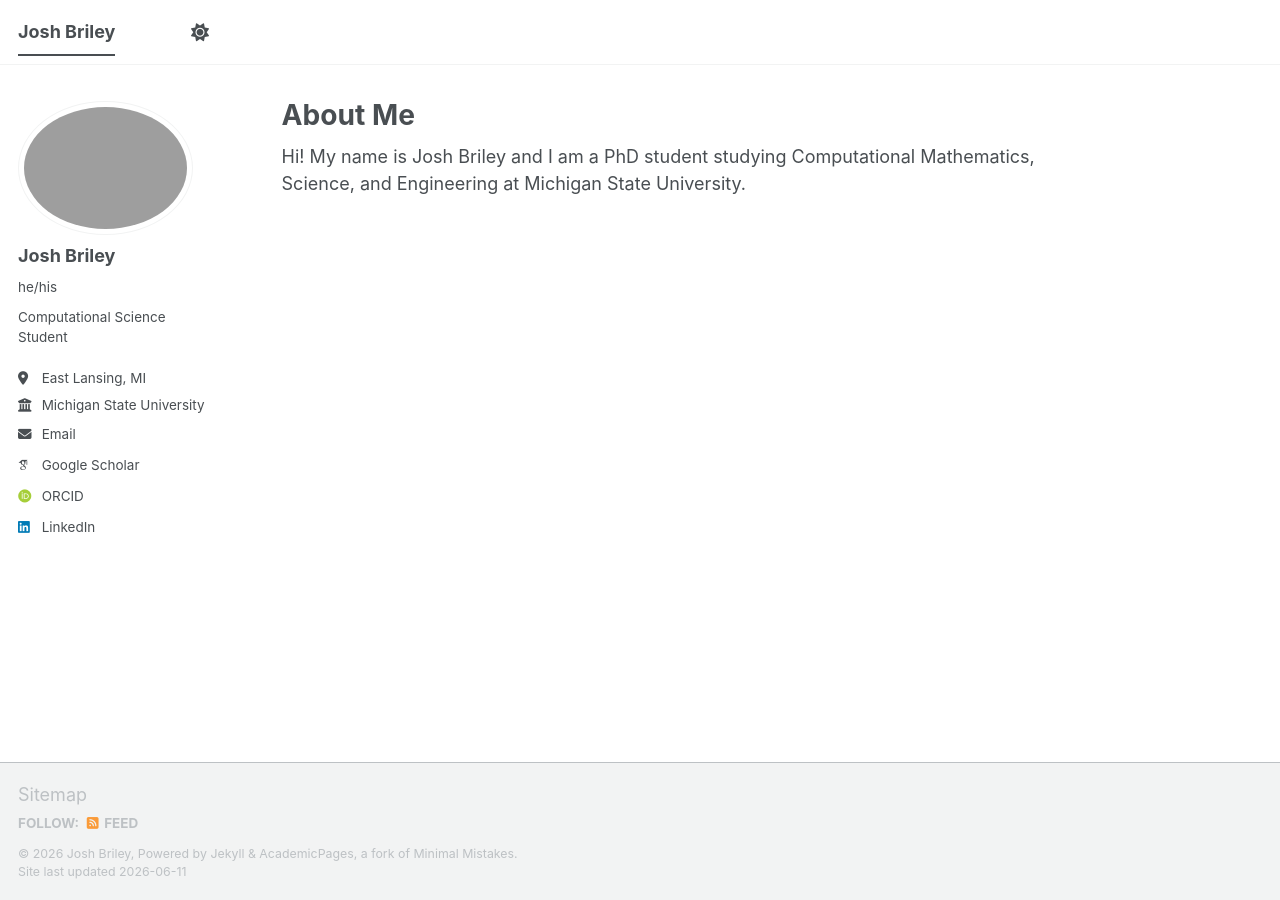
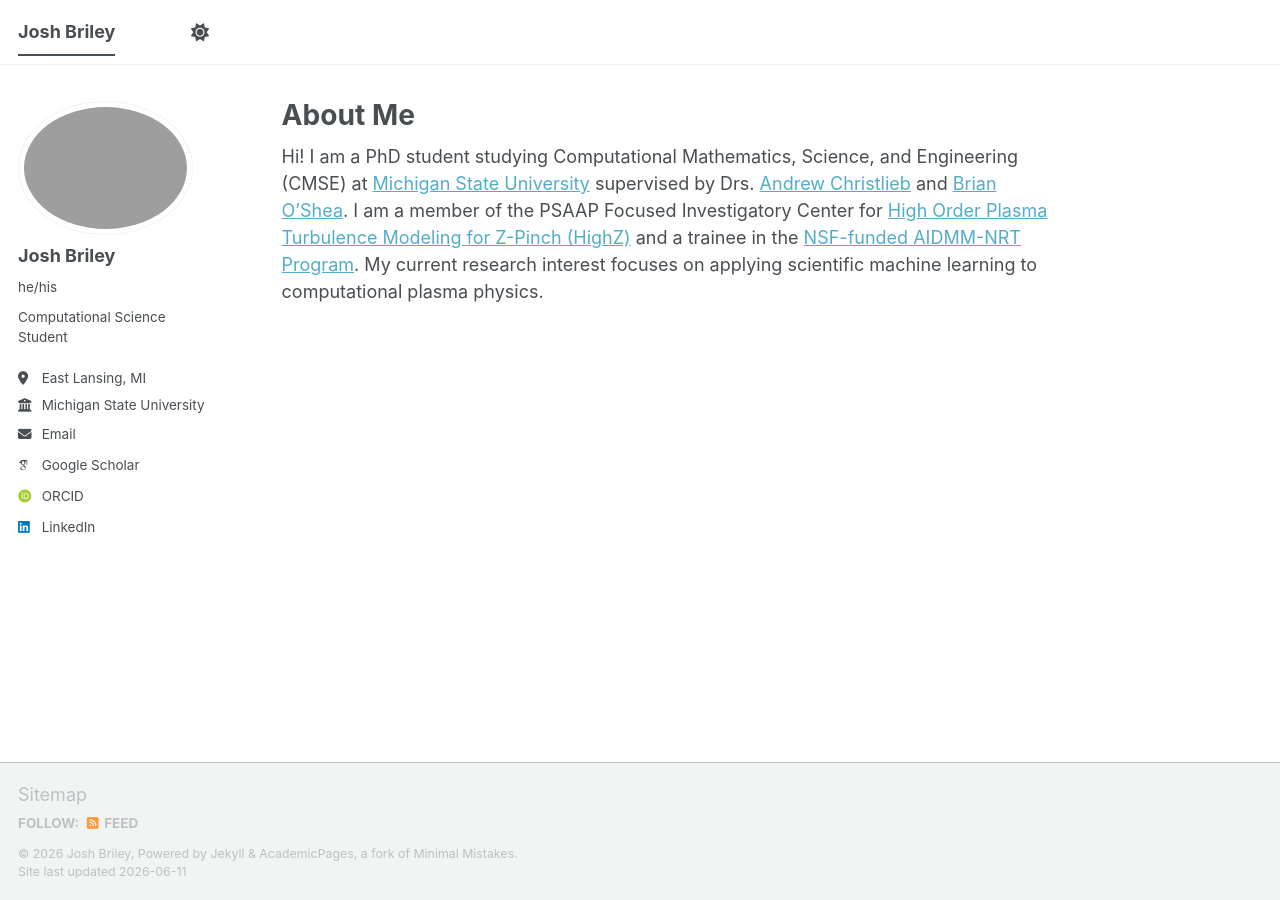
Before and after one commit to joshbriley/joshbriley.github.io, a Jekyll site: the page built from _pages/about.md, in a window 1280 px wide. Built offline with Jekyll 4.4.1, drawn with Linux system fonts in a browser that asks for light colours; some web fonts are replaced; a script bundle is joined from its source files by our own code; library files that are not in the unit come from our copies.

Commit message:
Revise about page with detailed academic background
Updated personal introduction with details about supervision, affiliations, and research interests.

```diff
--- a/_pages/about.md
+++ b/_pages/about.md
@@ -7,4 +7,4 @@ redirect_from:
   - /about.html
 ---
 
-Hi! My name is Josh Briley and I am a PhD student studying Computational Mathematics, Science, and Engineering at Michigan State University.
+Hi! I am a PhD student studying Computational Mathematics, Science, and Engineering (CMSE) at [Michigan State University](https://cmse.msu.edu/) supervised by Drs. [Andrew Christlieb](https://the-christlieb-group.github.io/) and [Brian O'Shea](https://web.pa.msu.edu/people/osheabr/index.html). I am a member of the PSAAP Focused Investigatory Center for [High Order Plasma Turbulence Modeling for Z-Pinch (HighZ)](https://highz-fic.github.io/) and a trainee in the [NSF-funded AIDMM-NRT Program](https://cmse.msu.edu/Academics/AIDMM-NRT.aspx). My current research interest focuses on applying scientific machine learning to computational plasma physics.
```
